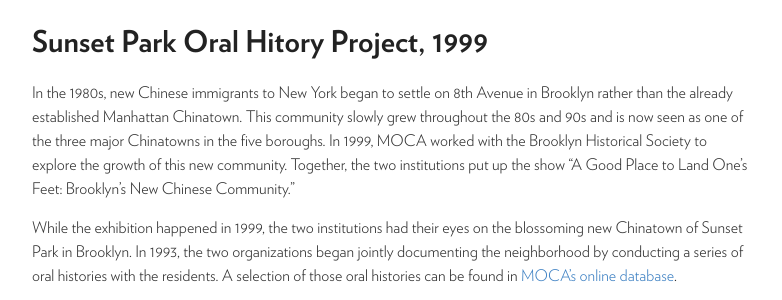
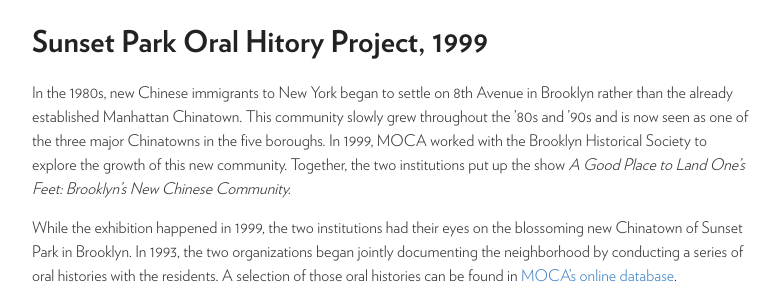
Before and after one commit to moca40/moca40.github.io, a Jekyll site: the page built from _stories/1999-01-01-8th-ave.md, in a window 1280 px wide. Shown: the part 211-511 px from the top of the page, without its empty margins (248-1030 px from the left). Built offline with Jekyll 4.4.1, drawn with Linux system fonts in a browser that asks for light colours.

Commit message:
Update 1999-01-01-8th-ave.md

```diff
--- a/_stories/1999-01-01-8th-ave.md
+++ b/_stories/1999-01-01-8th-ave.md
@@ -52,7 +52,7 @@ slides:
     url: http://ohms.mocanyc.org/interviews.php?ProjectName=8th+Avenue+-+Sunset+Park+Oral+History+Collection
 ---
 
-In the 1980s, new Chinese immigrants to New York began to settle on 8th Avenue in Brooklyn rather than the already established Manhattan Chinatown. This community slowly grew throughout the 80s and 90s and is now seen as one of the three major Chinatowns in the five boroughs. In 1999, MOCA worked with the Brooklyn Historical Society to explore the growth of this new community. Together, the two institutions put up the show “A Good Place to Land One’s Feet: Brooklyn’s New Chinese Community.”
+In the 1980s, new Chinese immigrants to New York began to settle on 8th Avenue in Brooklyn rather than the already established Manhattan Chinatown. This community slowly grew throughout the '80s and '90s and is now seen as one of the three major Chinatowns in the five boroughs. In 1999, MOCA worked with the Brooklyn Historical Society to explore the growth of this new community. Together, the two institutions put up the show *A Good Place to Land One’s Feet: Brooklyn’s New Chinese Community.*
 
 While the exhibition happened in 1999, the two institutions had their eyes on the blossoming new Chinatown of Sunset Park in Brooklyn. In 1993, the two organizations began jointly documenting the neighborhood by conducting a series of oral histories with the residents. A selection of those oral histories can be found in [MOCA’s online database](http://ohms.mocanyc.org/interviews.php?ProjectName=8th+Avenue+-+Sunset+Park+Oral+History+Collection).
 
```
